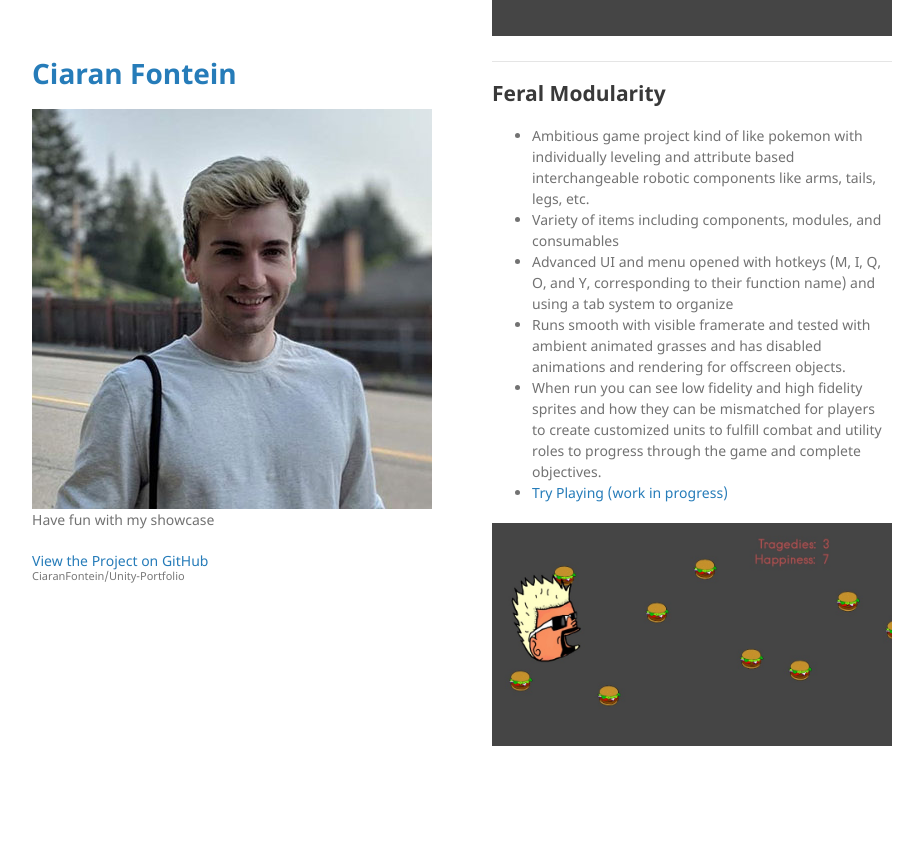
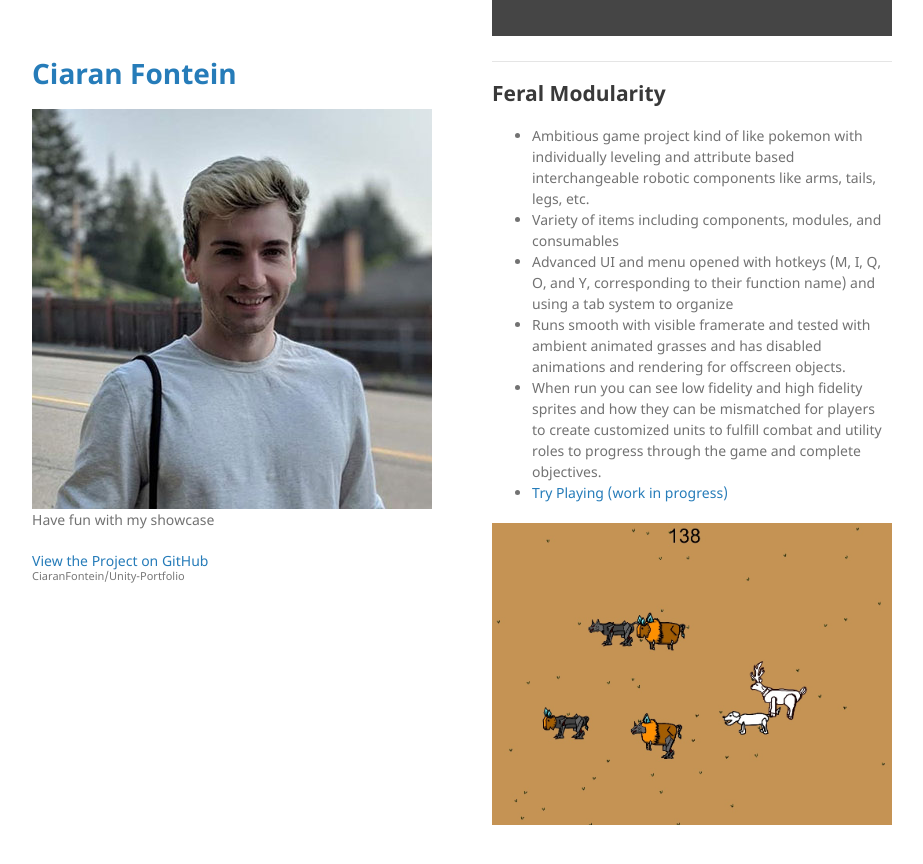
Before and after one commit to CiaranFontein/Unity-Portfolio, a Jekyll site: the page built from index.md, in a window 1280 px wide and 900 px high, scrolled down 1969 px. Shown: the top 864 px of the window, without its empty margins (178-1101 px from the left). Built offline with Jekyll 4.4.1, drawn with Linux system fonts in a browser that asks for light colours; our own code applies the rules of GitHub Pages for plain Markdown files; before the commit the page ends 2790 px from its top, so only the background shows below that.

Commit message:
Update index.md

```diff
--- a/index.md
+++ b/index.md
@@ -51,4 +51,4 @@ layout: default
 * When run you can see low fidelity and high fidelity sprites and how they can be mismatched for players to create customized units to fulfill combat and utility roles to progress through the game and complete objectives.
 * [Try Playing (work in progress)](./assets/unity/FeralModularityWebBuild/feralmodularity.html)
 
-[![Feral Modularity Screenshot](/assets/img/FeedTheFieriScreenshot.jpg)](./assets/unity/FeralModularityWebBuild/feralmodularity.html)
+[![Feral Modularity Screenshot](/assets/img/FeralModularityScreenshot.jpg)](./assets/unity/FeralModularityWebBuild/feralmodularity.html)
```
